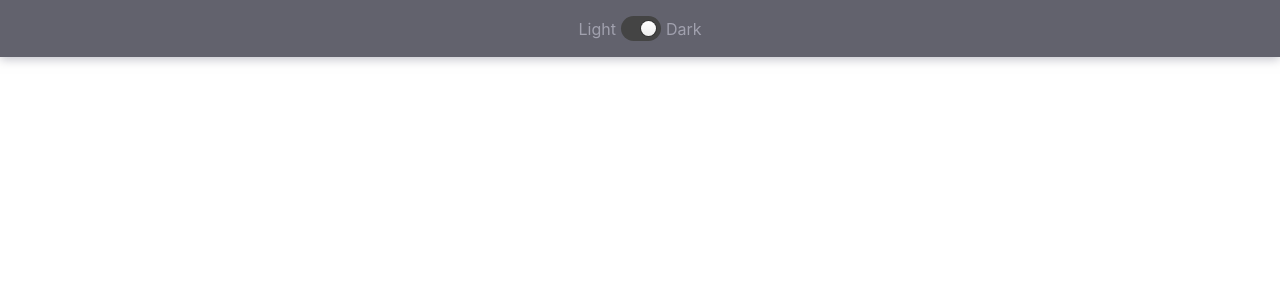
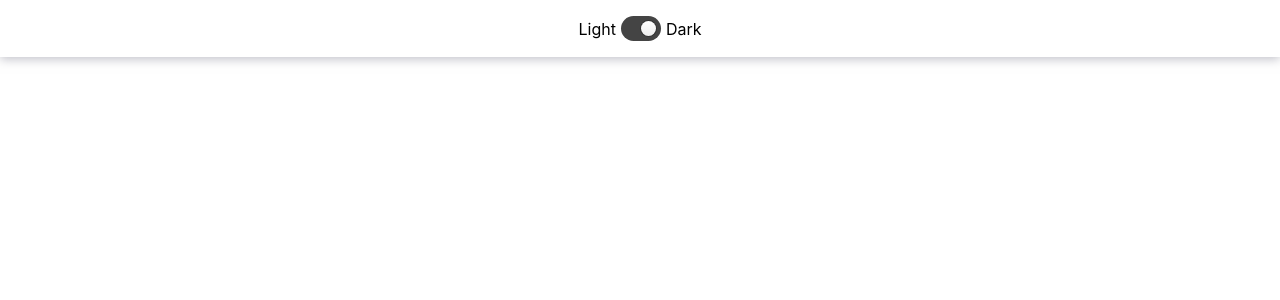
Before and after one commit to aabozaid0094/tenzies, a React (Create React App) app: page / in a window 1280 px wide. Shown: the top 300 px of the page. Built offline with nearby package versions, Linux system fonts and the light colour scheme.

Commit message:
Fix className syntax

```diff
--- a/src/components/Header.js
+++ b/src/components/Header.js
@@ -1,8 +1,8 @@
 const Header = (props) => {
     return (
-        <header className={props.dark_schema ? "dark-schema" : "light-schema"}>
-            <label class="color-schema-switch toggle">
-                <span class="toggle-label">Light</span>
+        <header className={props.dark_schema ? "darker-schema" : "lighter-schema"}>
+            <label className="color-schema-switch toggle">
+                <span className="toggle-label">Light</span>
                 <input
                     className="toggle-checkbox"
                     type="checkbox"
@@ -10,8 +10,8 @@ const Header = (props) => {
                     checked={props.dark_schema}
                     onChange={props.handle_schema}
                 />
-                <div class="toggle-switch"></div>
-                <span class="toggle-label">Dark</span>
+                <div className="toggle-switch"></div>
+                <span className="toggle-label">Dark</span>
             </label>
         </header>
     );
```
